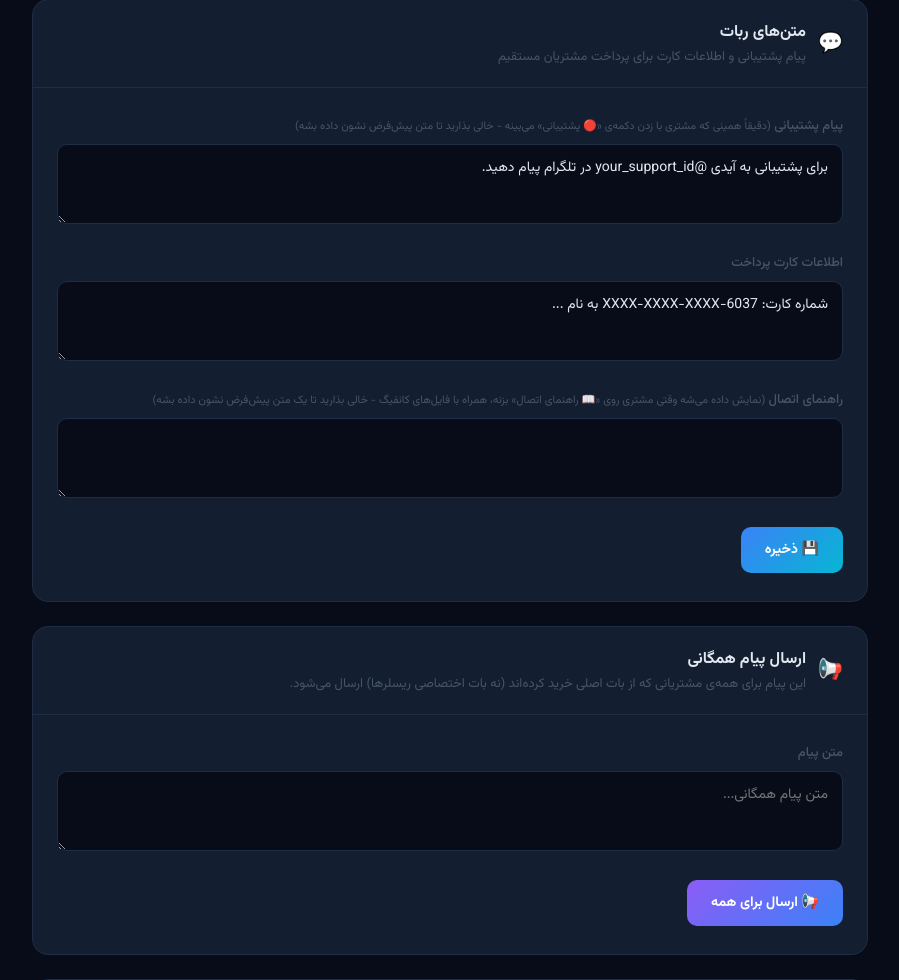
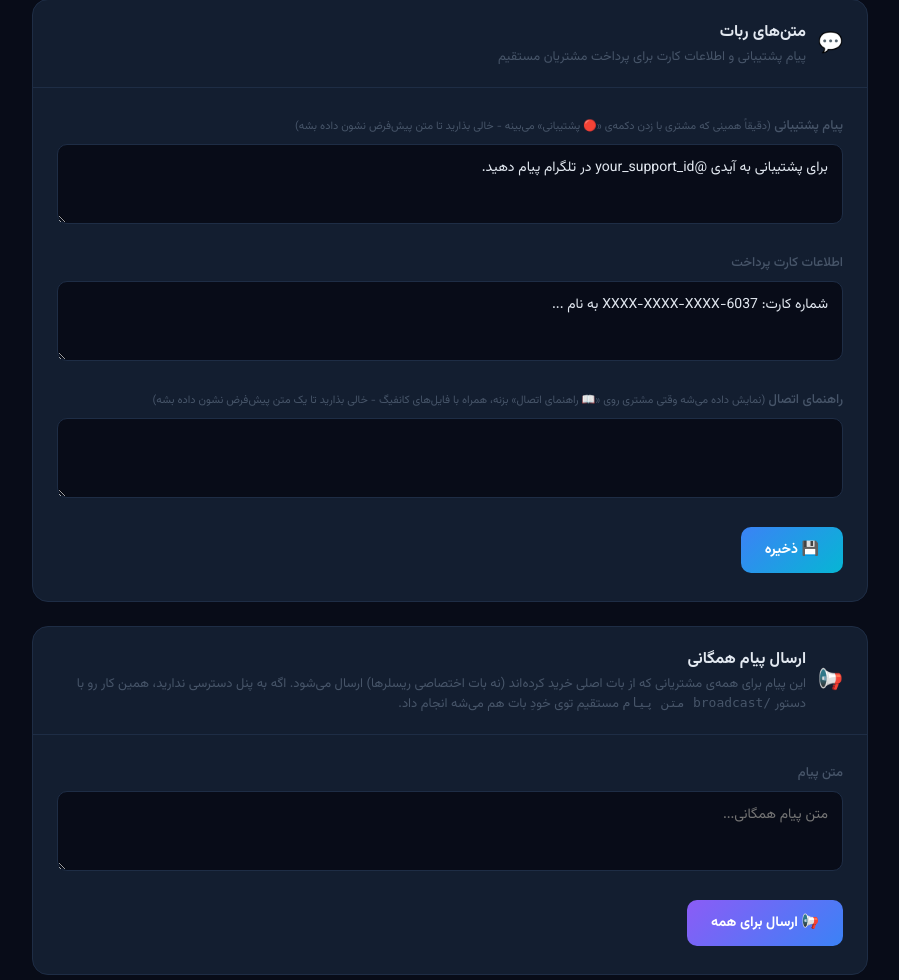
Before and after one commit to hossienyousefi-cpu/Panel, a PHP site: page /admin/telegram.php in a window 1280 px wide. Shown: the part 2982-3962 px from the top of the page, without its empty margins (120-1019 px from the left). Run offline with PHP 8.4, Linux system fonts and the light colour scheme; a user stored in the database is signed in; data comes from the database, SQL or seed files in the repository; tables that the repository leaves empty hold one stand-in row (values such as "Sample post"); some libraries are stand-ins or nearby versions.

Commit message:
افزودن دستور /broadcast در خودِ بات، محدودسازی اسپم تیکت و رفع تکرار فایل OpenVPN
- دستور /broadcast متن هم به بات اصلی هم بات هر ریسلر اضافه شد (فقط برای
  صاحب بات) تا بدون نیاز به پنل وب بشه پیام همگانی فرستاد؛ بخش وب هم حالا
  از همون تابع مشترک استفاده می‌کنه
- پیام‌های پشت‌سرهم مشتری روی یک تیکتِ هنوز پذیرفته‌نشده دیگه هر بار کارت
  ادمین‌ها رو ویرایش نمی‌کنه (throttle چند ثانیه‌ای) - متن همیشه ذخیره می‌شه
  ولی درخواست به API تلگرام محدود می‌شه تا چت ادمین غرق نشه
- آپلود دوباره‌ی یک فایل OpenVPN با همون عنوان دیگه سطر تکراری نمی‌سازه -
  خطای واضح نشون داده می‌شه (نیازمند migration 011 برای قید UNIQUE)

```diff
--- a/vaset-host/admin/telegram.php
+++ b/vaset-host/admin/telegram.php
@@ -4,6 +4,8 @@ require_once '../includes/telegram_api.php';
 require_once '../includes/db_backup.php';
 require_once '../includes/bot_admins.php';
 require_once '../includes/payment_accounts.php';
+require_once '../includes/ibsng_api.php';
+require_once '../telegram/bot.php';
 requireAdmin();
 if ($_SERVER['REQUEST_METHOD'] === 'POST' && !verifyCsrf($_POST['csrf_token'] ?? '')) {
     http_response_code(403);
@@ -281,10 +283,15 @@ if ($_SERVER['REQUEST_METHOD'] === 'POST') {
             $ext = strtolower(pathinfo($_FILES['ovpn_file']['name'], PATHINFO_EXTENSION));
             $safeName = 'ovpn_' . time() . '_' . bin2hex(random_bytes(4)) . '.' . ($ext ?: 'ovpn');
             if (move_uploaded_file($_FILES['ovpn_file']['tmp_name'], $dir . $safeName)) {
-                $pdo->prepare("INSERT INTO ovpn_files (reseller_id, title, file_path) VALUES (0,?,?)")
-                    ->execute([$title, 'uploads/ovpn/' . $safeName]);
-                logActivity('admin', $_SESSION['admin_id'], 'upload_ovpn', "فایل OpenVPN «{$title}» آپلود شد");
-                $message = 'فایل آپلود شد.';
+                try {
+                    $pdo->prepare("INSERT INTO ovpn_files (reseller_id, title, file_path) VALUES (0,?,?)")
+                        ->execute([$title, 'uploads/ovpn/' . $safeName]);
+                    logActivity('admin', $_SESSION['admin_id'], 'upload_ovpn', "فایل OpenVPN «{$title}» آپلود شد");
+                    $message = 'فایل آپلود شد.';
+                } catch (Throwable $e) {
+                    @unlink($dir . $safeName);
+                    $error = 'فایلی با همین عنوان قبلاً ثبت شده - یا عنوان دیگری بذارید یا اول همون رو از لیست پایین حذف کنید.';
+                }
             } else {
                 $error = 'ذخیره فایل روی سرور ناموفق بود.';
             }
@@ -309,14 +316,7 @@ if ($_SERVER['REQUEST_METHOD'] === 'POST') {
         if ($text === '') {
             $error = 'متن پیام را وارد کنید.';
         } else {
-            set_time_limit(0);
-            $chats = $pdo->query("SELECT chat_id FROM telegram_customers WHERE reseller_id=0 AND is_blocked=0")->fetchAll(PDO::FETCH_COLUMN);
-            $sent = 0; $failed = 0;
-            foreach ($chats as $chatId) {
-                $r = tg_sendMessage($chatId, $text);
-                if ($r['ok'] ?? false) $sent++; else $failed++;
-                usleep(50000); // برای رعایت محدودیت نرخ ارسال تلگرام (حدود ۲۰ پیام در ثانیه)
-            }
+            [$sent, $failed] = tg_do_broadcast(0, $text);
             logActivity('admin', $_SESSION['admin_id'], 'broadcast_message', "پیام همگانی برای {$sent} مشتری ارسال شد ({$failed} ناموفق)");
             $message = "پیام همگانی ارسال شد. موفق: {$sent} | ناموفق: {$failed}";
         }
@@ -731,7 +731,7 @@ $ovpnFiles = $pdo->query("SELECT * FROM ovpn_files WHERE reseller_id=0 ORDER BY
         <div class="section-icon">📢</div>
         <div>
           <div class="section-title">ارسال پیام همگانی</div>
-          <div class="section-desc">این پیام برای همه‌ی مشتریانی که از بات اصلی خرید کرده‌اند (نه بات اختصاصی ریسلرها) ارسال می‌شود.</div>
+          <div class="section-desc">این پیام برای همه‌ی مشتریانی که از بات اصلی خرید کرده‌اند (نه بات اختصاصی ریسلرها) ارسال می‌شود. اگه به پنل دسترسی ندارید، همین کار رو با دستور <code>/broadcast متن پیام</code> مستقیم توی خودِ بات هم می‌شه انجام داد.</div>
         </div>
       </div>
       <div class="section-body">
--- a/vaset-host/telegram/bot.php
+++ b/vaset-host/telegram/bot.php
@@ -682,21 +682,25 @@ function tg_relay_customer_message(array $customer, string $text, int $resellerI
     // اگه این تیکت قبلاً (برای پیام اول) یک‌بار به همه‌ی ادمین‌ها فرستاده شده و
     // هنوز کسی نپذیرفته، به‌جای اسپم کردنِ یک پیامِ کاملاً جدید به‌ازای هر پیامِ
     // بعدیِ مشتری (که هم دکمه‌های تکراری می‌ساخت هم چت ادمین رو شلوغ می‌کرد)،
-    // همون کارت‌های قبلی رو ویرایش و پیام جدید رو بهشون اضافه می‌کنیم.
+    // همون کارت‌های قبلی رو ویرایش و پیام جدید رو بهشون اضافه می‌کنیم. اگه
+    // مشتری خیلی پشت‌سرهم (کمتر از چند ثانیه فاصله) پیام بفرسته، متن جدید
+    // همیشه ذخیره می‌شه ولی درخواست ویرایش به API تلگرام محدود می‌شه (throttle)
+    // تا اسپم واقعیِ چندین پیام در ثانیه چت ادمین رو غرق نکنه.
     if (!empty($ticket['broadcast_json'])) {
         $broadcast = json_decode($ticket['broadcast_json'], true) ?: [];
         $combinedText = rtrim((string)$ticket['initial_text']) . "\n\n💬 {$who}: {$textSafe}";
         if (mb_strlen(strip_tags($combinedText)) > 3500) {
             $combinedText = "🎫 <b>تیکت #{$ticket['id']}</b>\n<i>(پیام‌های قبلی‌تر بالاتر بود)</i>\n\n💬 {$who}: {$textSafe}";
         }
-        $kb = ['inline_keyboard' => [[['text' => '✅ پذیرش تیکت', 'callback_data' => 'tkt_claim_' . $ticket['id']]]]];
-        $anyOk = false;
-        foreach ($broadcast as $adminChat => $mid) {
-            $r = tg_editMessageText($adminChat, $mid, $combinedText, $kb);
-            if ($r['ok'] ?? false) $anyOk = true;
+        $lastAt = !empty($ticket['last_message_at']) ? strtotime($ticket['last_message_at']) : 0;
+        $throttled = (time() - $lastAt) < 4;
+        $pdo->prepare("UPDATE support_tickets SET initial_text=?, last_message_at=NOW() WHERE id=?")->execute([$combinedText, $ticket['id']]);
+
+        if (!$throttled) {
+            $kb = ['inline_keyboard' => [[['text' => '✅ پذیرش تیکت', 'callback_data' => 'tkt_claim_' . $ticket['id']]]]];
+            foreach ($broadcast as $adminChat => $mid) tg_editMessageText($adminChat, $mid, $combinedText, $kb);
         }
-        $pdo->prepare("UPDATE support_tickets SET initial_text=? WHERE id=?")->execute([$combinedText, $ticket['id']]);
-        tg_sendMessage($chatId, $anyOk ? '✅ پیام شما اضافه شد.' : '⚠️ ارسال پیام با خطا مواجه شد. لطفاً بعداً دوباره امتحان کنید.');
+        tg_sendMessage($chatId, '✅ پیام شما ثبت شد.');
         return;
     }
 
@@ -1129,6 +1133,25 @@ function tg_provision_renew_order(array $order, ?array $customer, int $resellerI
     return ['ok' => true, 'ibs_uid' => $uid];
 }
 
+// ─── ارسال پیام همگانی برای همه‌ی مشتریانِ همین بات (reseller_id=0 یعنی بات
+// اصلی). هم از دستور /broadcast توی خودِ تلگرام هم از admin/telegram.php
+// (پنل وب) استفاده می‌شه - یک پیاده‌سازی مشترک برای سرعت ارسال (رعایت
+// محدودیت نرخ تلگرام) و اینکه مشتری‌های بلاک‌شده پیام نگیرن. ───
+function tg_do_broadcast(int $resellerId, string $text): array {
+    global $pdo;
+    set_time_limit(0);
+    $stmt = $pdo->prepare("SELECT chat_id FROM telegram_customers WHERE reseller_id=? AND is_blocked=0");
+    $stmt->execute([$resellerId]);
+    $chats = $stmt->fetchAll(PDO::FETCH_COLUMN);
+    $sent = 0; $failed = 0;
+    foreach ($chats as $chatId) {
+        $r = tg_sendMessage($chatId, $text);
+        if ($r['ok'] ?? false) $sent++; else $failed++;
+        usleep(50000);
+    }
+    return [$sent, $failed];
+}
+
 // ───────────────────────────── پنل کنترلی خودِ ریسلر توی بات اختصاصی‌اش ─────────────────────────────
 function tg_handle_reseller_owner_message(int $resellerId, $chatId, array $msg): bool {
     global $pdo;
@@ -1155,11 +1178,24 @@ function tg_handle_reseller_owner_message(int $resellerId, $chatId, array $msg):
         return true;
     }
 
+    // فقط خودِ صاحب بات (نه ادمین‌های اضافه‌ی bot_admins) - چون این دستور برای
+    // *همه‌ی* مشتریان بات پیام می‌فرسته و نباید دستِ هرکسی باشه.
+    if ($text === '/broadcast' || str_starts_with($text, '/broadcast ')) {
+        if (!ba_is_owner_chat($resellerId, $chatId)) { tg_sendMessage($chatId, '⛔️ این قابلیت فقط برای صاحب بات در دسترسه.'); return true; }
+        $body = trim(substr($text, strlen('/broadcast')));
+        if ($body === '') { tg_sendMessage($chatId, 'فرمت درست: <code>/broadcast متن پیام</code>'); return true; }
+        tg_sendMessage($chatId, '⏳ در حال ارسال...');
+        [$sent, $failed] = tg_do_broadcast($resellerId, $body);
+        tg_sendMessage($chatId, "✅ پیام همگانی ارسال شد.\nموفق: {$sent} | ناموفق: {$failed}");
+        logActivity('reseller', $resellerId, 'broadcast_message', "پیام همگانی از تلگرام برای {$sent} مشتری ارسال شد");
+        return true;
+    }
+
     // عمداً /start رو اینجا مدیریت نمی‌کنیم - اگه صاحب بات /start بزنه، باید
     // دقیقاً همون چیزی رو ببینه که یک مشتری واقعی می‌بینه (برای تست). دستور
     // ادمین جداگانه‌ی /help هست.
     if ($text === '/help') {
-        tg_sendMessage($chatId, "👋 پنل کنترلی بات شما\n\n/pending - تعداد سفارش‌های در انتظار تأیید\n/tickets - تیکت‌های پشتیبانی باز\n/stats - آمار سریع\n\nسفارش‌های خرید/تمدید مشتری‌ها و تیکت‌های پشتیبانی به‌صورت خودکار با دکمه‌های تأیید/پذیرش برای شما (و ادمین‌های اضافه‌ای که تعریف کرده‌اید) ارسال می‌شوند.\n\n💡 برای دیدن منوی مشتری (تست) دستور /start رو بزنید.");
+        tg_sendMessage($chatId, "👋 پنل کنترلی بات شما\n\n/pending - تعداد سفارش‌های در انتظار تأیید\n/tickets - تیکت‌های پشتیبانی باز\n/stats - آمار سریع\n/broadcast متن - ارسال پیام همگانی برای همه‌ی مشتریان (فقط صاحب بات)\n\nسفارش‌های خرید/تمدید مشتری‌ها و تیکت‌های پشتیبانی به‌صورت خودکار با دکمه‌های تأیید/پذیرش برای شما (و ادمین‌های اضافه‌ای که تعریف کرده‌اید) ارسال می‌شوند.\n\n💡 برای دیدن منوی مشتری (تست) دستور /start رو بزنید.");
         return true;
     }
 
@@ -1219,10 +1255,23 @@ function tg_handle_admin_message($chatId, array $msg): bool {
         return true;
     }
 
+    // فقط ادمین واقعی پنل (نه ادمین‌های اضافه‌ی bot_admins) - چون این دستور
+    // برای *همه‌ی* مشتریان بات اصلی پیام می‌فرسته.
+    if ($text === '/broadcast' || str_starts_with($text, '/broadcast ')) {
+        if (!$isRealAdmin) { tg_sendMessage($chatId, '⛔️ این قابلیت فقط برای ادمین اصلی پنل در دسترسه.'); return true; }
+        $body = trim(substr($text, strlen('/broadcast')));
+        if ($body === '') { tg_sendMessage($chatId, 'فرمت درست: <code>/broadcast متن پیام</code>'); return true; }
+        tg_sendMessage($chatId, '⏳ در حال ارسال...');
+        [$sent, $failed] = tg_do_broadcast(0, $body);
+        tg_sendMessage($chatId, "✅ پیام همگانی ارسال شد.\nموفق: {$sent} | ناموفق: {$failed}");
+        logActivity('admin', tg_admin_id_by_chat($chatId) ?? 0, 'broadcast_message', "پیام همگانی از تلگرام برای {$sent} مشتری ارسال شد");
+        return true;
+    }
+
     // عمداً /start رو اینجا مدیریت نمی‌کنیم - اگه ادمین /start بزنه، باید
     // دقیقاً همون چیزی رو ببینه که یک مشتری واقعی می‌بینه (برای تست).
     if ($text === '/help') {
-        $extra = $isRealAdmin ? "/export - دریافت فایل Export دیتابیس\n/import - (به‌عنوان caption روی فایل .sql ارسالی) بازگردانی دیتابیس\n" : '';
+        $extra = $isRealAdmin ? "/export - دریافت فایل Export دیتابیس\n/import - (به‌عنوان caption روی فایل .sql ارسالی) بازگردانی دیتابیس\n/broadcast متن - ارسال پیام همگانی برای همه‌ی مشتریان\n" : '';
         tg_sendMessage($chatId, "👋 پنل کنترلی ادمین در تلگرام\n\n{$extra}/pending - تعداد موارد در انتظار تأیید\n/tickets - تیکت‌های پشتیبانی باز\n/stats - آمار سریع\n\nسفارش‌های خرید/تمدید مستقیم و تیکت‌های پشتیبانی به‌صورت خودکار با دکمه‌های تأیید/پذیرش برای شما ارسال می‌شوند.\n\n💡 برای دیدن منوی مشتری (تست) دستور /start رو بزنید.");
         return true;
     }
```
Also changed, not shown: vaset-host/reseller/telegram.php (+9 -4 lines), vaset-host/migrations/011_ticket_throttle_and_ovpn_unique.sql (added).
